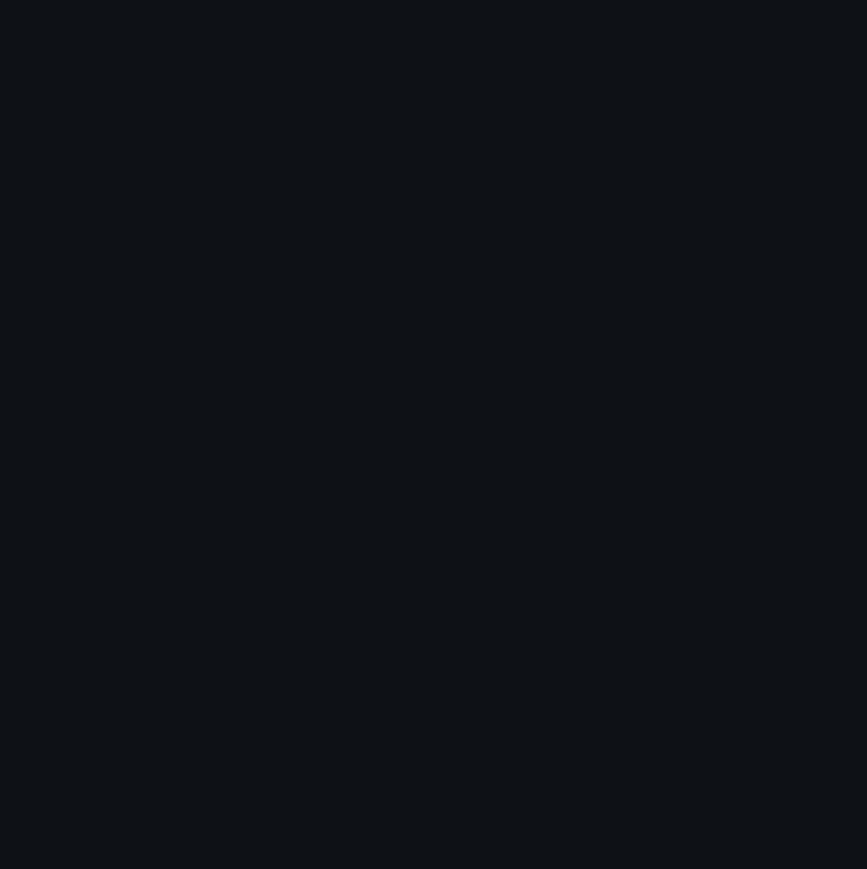
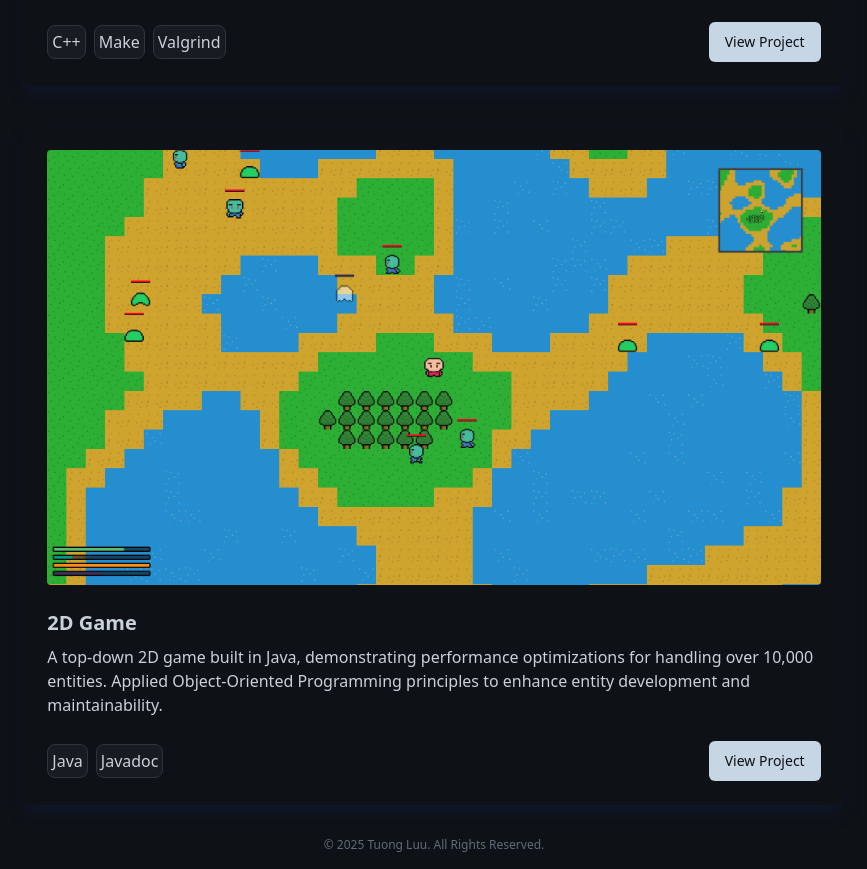
Before and after one commit to luut189/luut189.github.io, a React (Vite) app: page /projects in a window 1280 px wide. Before the commit this address had no page. Shown: the part 1200-2069 px from the top of the page, without its empty margins (206-1073 px from the left). Before the commit the page ends 800 px from the top, so only its background shows below. Built offline with nearby package versions, Linux system fonts and the light colour scheme.

Commit message:
feat(project-page): added projects page and some minor code refactor

```diff
--- a/src/app.tsx
+++ b/src/app.tsx
@@ -4,13 +4,14 @@ import Navbar from '@/components/navbar';
 import Footer from '@/components/footer';
 import Homepage from '@/pages/homepage';
 import PageNotFound from '@/pages/not-found';
+import ProjectPage from '@/pages/project-page';
 
 export default function App() {
     const location = useLocation();
     return (
         <div className='flex min-h-screen flex-col'>
             <Navbar />
-            <main className='flex flex-1 flex-col items-center justify-center'>
+            <main className='mx-auto flex w-2/3 flex-1 flex-col items-center justify-center'>
                 <AnimatePresence mode='wait'>
                     <motion.div
                         key={location.pathname}
@@ -18,9 +19,10 @@ export default function App() {
                         animate={{ opacity: 1, y: 0 }}
                         exit={{ opacity: 0, y: -50 }}
                         transition={{ duration: 0.5, ease: 'easeOut' }}
-                        className='flex w-full items-center justify-center'>
+                        className='flex w-full flex-col items-center justify-center gap-10 p-4'>
                         <Routes location={location} key={location.pathname}>
                             <Route path='/' element={<Homepage />} />
+                            <Route path='/projects' element={<ProjectPage />} />
                             <Route path='/*' element={<PageNotFound />} />
                         </Routes>
                     </motion.div>
--- a/src/components/footer.tsx
+++ b/src/components/footer.tsx
@@ -1,6 +1,6 @@
 export default function Footer() {
     return (
-        <footer className='flex items-center justify-center text-muted-foreground p-4'>
+        <footer className='flex items-center justify-center text-muted-foreground p-4 text-xs'>
             &copy; {new Date().getFullYear()} Tuong Luu. All Rights Reserved.
         </footer>
     );
--- a/src/components/navbar.tsx
+++ b/src/components/navbar.tsx
@@ -16,7 +16,7 @@ export default function Navbar() {
             <div
                 className='flex cursor-pointer items-center gap-2 text-xl font-bold'
                 onClick={() => navigate('/')}>
-                <Signature /> T's
+                <Signature /> Kyzel's
             </div>
             <div className='ml-auto flex items-center justify-center'>
                 {routes.map((route, idx) =>
--- /dev/null
+++ b/src/components/project-card.tsx
@@ -0,0 +1,49 @@
+import { Card, CardContent, CardFooter, CardHeader } from '@/components/ui/card';
+import { Button } from '@/components/ui/button';
+import { Image } from 'lucide-react';
+
+interface ProjectCardProps {
+    title: string;
+    imageUrl: string;
+    description: string;
+    technologies: string[];
+    projectUrl: string;
+}
+
+function ProjectCard({ title, imageUrl, description, technologies, projectUrl }: ProjectCardProps) {
+    return (
+        <Card className='overflow-hidden border-0 shadow-lg dark:shadow-slate-900'>
+            <CardHeader className='flex items-center justify-center'>
+                {imageUrl ? (
+                    <img
+                        src={imageUrl}
+                        className='relative w-full rounded object-cover object-center'
+                        alt={title}
+                        style={{ objectFit: 'cover' }}
+                    />
+                ) : (
+                    <div className='flex min-h-48 w-full items-center justify-center rounded border shadow-md dark:shadow-slate-900'>
+                        <Image size={48} />
+                    </div>
+                )}
+            </CardHeader>
+            <CardContent className='flex flex-col justify-center gap-2'>
+                <p className='flex gap-2 text-xl font-bold'>{title}</p>
+                <div>{description}</div>
+            </CardContent>
+            <CardFooter className='flex items-center justify-center'>
+                <div className='mr-auto flex flex-row flex-wrap gap-2'>
+                    {technologies.map((tech) => (
+                        <div className='rounded-lg border bg-secondary p-1'>{tech}</div>
+                    ))}
+                </div>
+                <Button className='ml-auto' asChild>
+                    <a href={projectUrl}>View Project</a>
+                </Button>
+            </CardFooter>
+        </Card>
+    );
+}
+
+export { ProjectCard };
+export type { ProjectCardProps };
--- /dev/null
+++ b/src/components/ui/card.tsx
@@ -0,0 +1,55 @@
+import * as React from 'react';
+
+import { cn } from '@/lib/utils';
+
+const Card = React.forwardRef<HTMLDivElement, React.HTMLAttributes<HTMLDivElement>>(
+    ({ className, ...props }, ref) => (
+        <div
+            ref={ref}
+            className={cn('rounded-lg border bg-card text-card-foreground shadow-sm', className)}
+            {...props}
+        />
+    ),
+);
+Card.displayName = 'Card';
+
+const CardHeader = React.forwardRef<HTMLDivElement, React.HTMLAttributes<HTMLDivElement>>(
+    ({ className, ...props }, ref) => (
+        <div ref={ref} className={cn('flex flex-col space-y-1.5 p-6', className)} {...props} />
+    ),
+);
+CardHeader.displayName = 'CardHeader';
+
+const CardTitle = React.forwardRef<HTMLDivElement, React.HTMLAttributes<HTMLDivElement>>(
+    ({ className, ...props }, ref) => (
+        <div
+            ref={ref}
+            className={cn('text-2xl font-semibold leading-none tracking-tight', className)}
+            {...props}
+        />
+    ),
+);
+CardTitle.displayName = 'CardTitle';
+
+const CardDescription = React.forwardRef<HTMLDivElement, React.HTMLAttributes<HTMLDivElement>>(
+    ({ className, ...props }, ref) => (
+        <div ref={ref} className={cn('text-sm text-muted-foreground', className)} {...props} />
+    ),
+);
+CardDescription.displayName = 'CardDescription';
+
+const CardContent = React.forwardRef<HTMLDivElement, React.HTMLAttributes<HTMLDivElement>>(
+    ({ className, ...props }, ref) => (
+        <div ref={ref} className={cn('p-6 pt-0', className)} {...props} />
+    ),
+);
+CardContent.displayName = 'CardContent';
+
+const CardFooter = React.forwardRef<HTMLDivElement, React.HTMLAttributes<HTMLDivElement>>(
+    ({ className, ...props }, ref) => (
+        <div ref={ref} className={cn('flex items-center p-6 pt-0', className)} {...props} />
+    ),
+);
+CardFooter.displayName = 'CardFooter';
+
+export { Card, CardHeader, CardFooter, CardTitle, CardDescription, CardContent };
--- a/src/pages/homepage.tsx
+++ b/src/pages/homepage.tsx
@@ -3,10 +3,10 @@ import ContactsDisplay from '@/components/contacts';
 
 export default function Homepage() {
     return (
-        <div className='flex w-2/3 flex-col gap-10 p-4'>
+        <>
             <Bio />
             <IntroBubble />
             <ContactsDisplay />
-        </div>
+        </>
     );
 }
--- /dev/null
+++ b/src/pages/project-page.tsx
@@ -0,0 +1,44 @@
+import { ProjectCard, ProjectCardProps } from '@/components/project-card';
+
+const projects: ProjectCardProps[] = [
+    {
+        title: 'Anime Discussion Forum',
+        imageUrl: '/projects/anime-discuss.png',
+        description:
+            'A MERN stack-powered anime forum where fans can discuss, track, and pin favorite anime. It features daily anime highlights, checklists, watch lists, and interactive discussions, all in a sleek and responsive design.',
+        technologies: ['MongoDB', 'Express', 'Node.js', 'React'],
+        projectUrl: 'https://github.com/luut189/anime-discuss',
+    },
+    {
+        title: 'Tetris Clone (Biquardis)',
+        imageUrl: '',
+        description:
+            'A Tetris game developed using C++ with a focus on Software Development Lifecycle (SDLC), including planning, UML modeling, testing, and deployment. Implemented Object-Oriented Programming (OOP) principles with design patterns like Observer, Decorator, and Factory for maintainability.',
+        technologies: ['C++', 'Make', 'Valgrind'],
+        projectUrl: 'https://github.com/ntung110/cs246-f24-biquadris',
+    },
+    {
+        title: '2D Game',
+        imageUrl: '/projects/2d-game.png',
+        description:
+            'A top-down 2D game built in Java, demonstrating performance optimizations for handling over 10,000 entities. Applied Object-Oriented Programming principles to enhance entity development and maintainability.',
+        technologies: ['Java', 'Javadoc'],
+        projectUrl: 'https://github.com/luut189/2DGame',
+    },
+];
+
+export default function ProjectPage() {
+    return (
+        <>
+            {projects.map((project) => (
+                <ProjectCard
+                    title={project.title}
+                    imageUrl={project.imageUrl}
+                    description={project.description}
+                    technologies={project.technologies}
+                    projectUrl={project.projectUrl}
+                />
+            ))}
+        </>
+    );
+}
```
Also changed, not shown: public/projects/2d-game.png (added), public/projects/anime-discuss.png (added).
